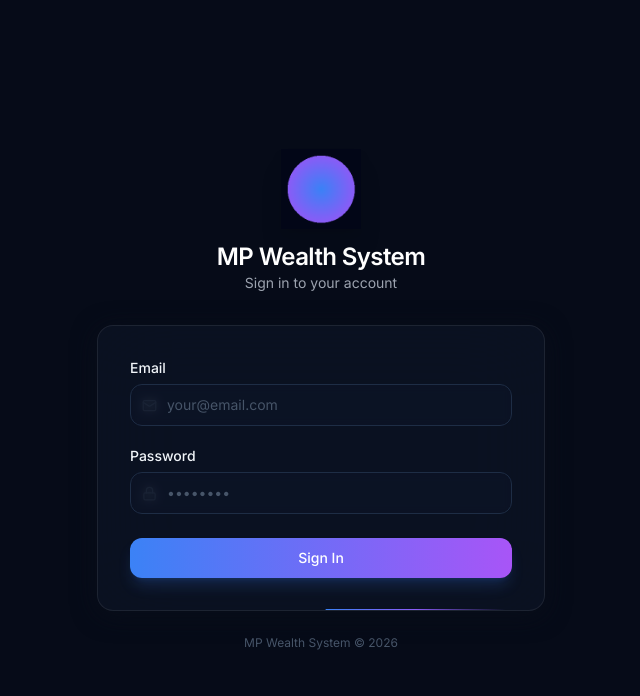
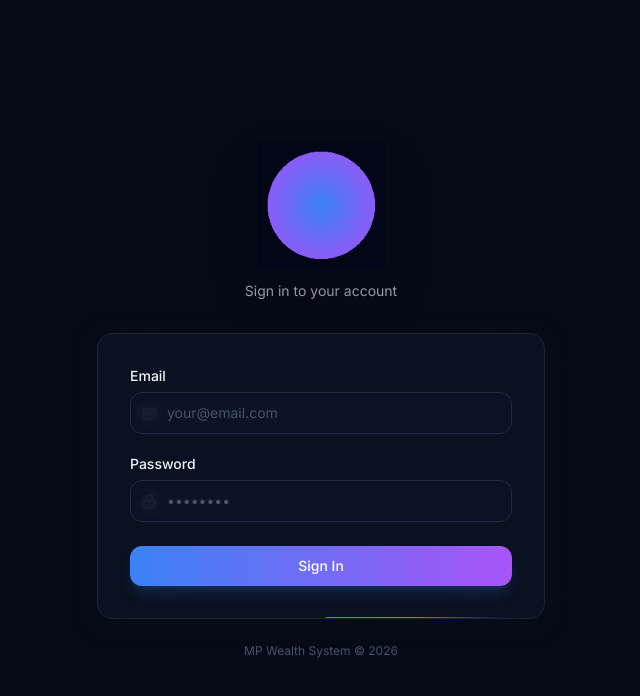
Before and after one commit to mpontomudis/mp-wealth-system, a React (Vite) app: page /login in a window 1280 px wide. Shown: the top 696 px of the page, without its empty margins (319-959 px from the left). Built offline with nearby package versions, Linux system fonts and the light colour scheme; no server answers.

Commit message:
feat: login page — logo only, no title text, h-32
Remove 'MP Wealth System' heading, logo h-20→h-32 w-32 drop-shadow-2xl

Co-authored-by: Copilot <223556219+Copilot@users.noreply.github.com>

```diff
--- a/src/pages/LoginPage.tsx
+++ b/src/pages/LoginPage.tsx
@@ -53,10 +53,9 @@ export default function LoginPage() {
           <img
             src="/logo.png"
             alt="MP Wealth"
-            className="h-20 w-20 object-contain mb-3 drop-shadow-xl"
+            className="h-32 w-32 object-contain drop-shadow-2xl"
           />
-          <h1 className="text-2xl font-semibold tracking-tight text-white">MP Wealth System</h1>
-          <p className="text-sm text-gray-400">Sign in to your account</p>
+          <p className="text-sm text-gray-400 mt-3">Sign in to your account</p>
         </div>
 
         {/* Card */}
```
